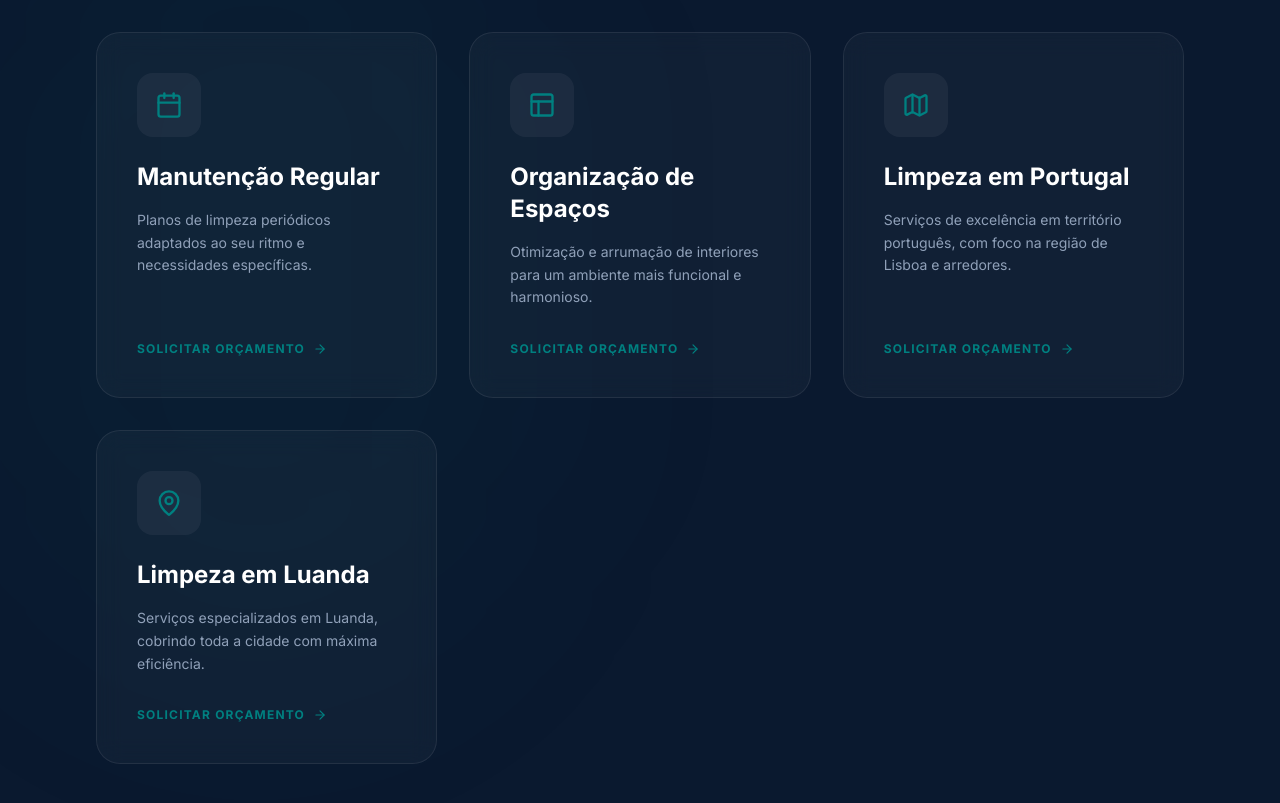
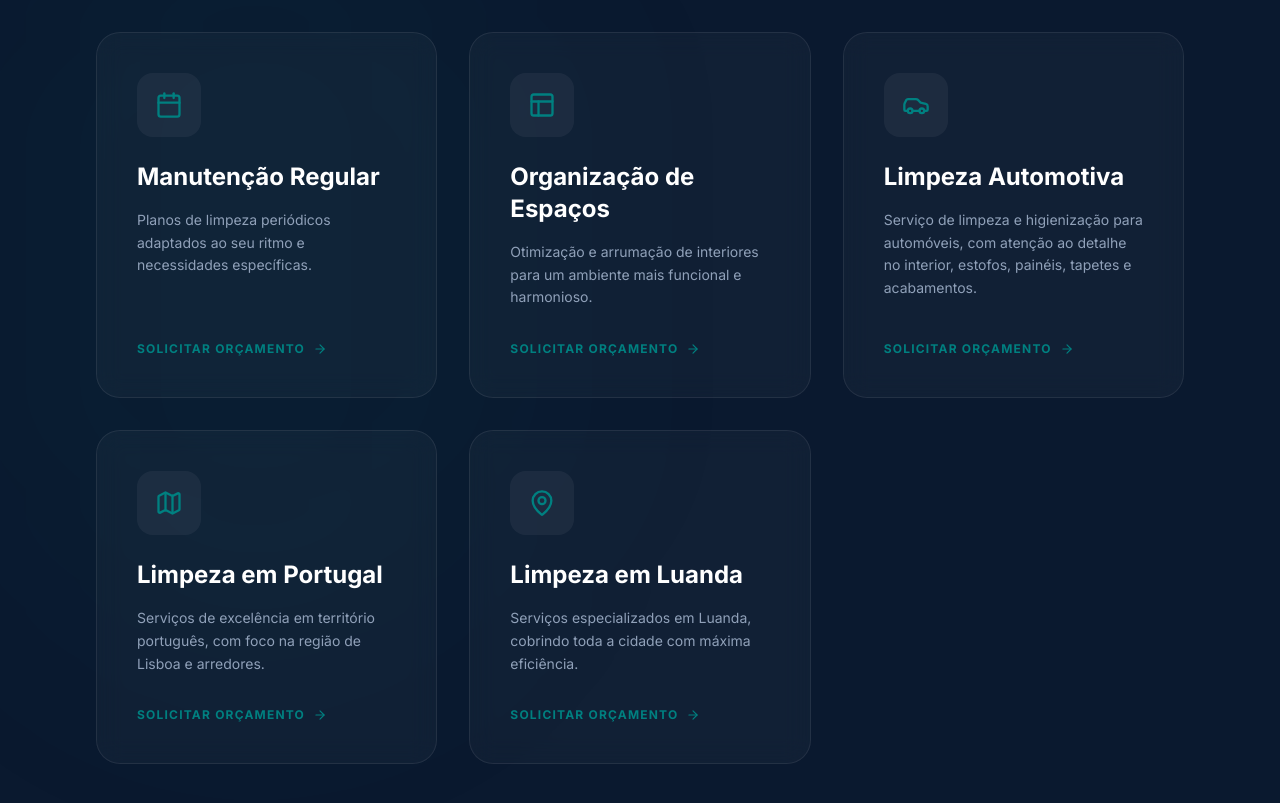
Before and after one commit to orliker/cleanb, a React (Vite) app: page / in a window 1280 px wide. Shown: the part 4652-5455 px from the top of the page. Built offline with nearby package versions, Linux system fonts and the light colour scheme; a web font is replaced by a local one.

Commit message:
Mejora de landing CleanB

```diff
--- a/src/components/Services.tsx
+++ b/src/components/Services.tsx
@@ -12,7 +12,8 @@ import {
   ArrowRight,
   Calendar,
   Layout,
-  Map
+  Map,
+  Car
 } from 'lucide-react';
 import { companyData } from '../data/companyData';
 
@@ -26,7 +27,8 @@ const iconMap: Record<string, React.ReactNode> = {
   MapPin: <MapPin size={28} />,
   Calendar: <Calendar size={28} />,
   Layout: <Layout size={28} />,
-  Map: <Map size={28} />
+  Map: <Map size={28} />,
+  Car: <Car size={28} />
 };
 
 const Services = () => {
@@ -71,8 +73,10 @@ const Services = () => {
               </p>
 
               <a
-                href={companyData.contact.whatsappLink}
+                href={`https://wa.me/351926114896?text=${encodeURIComponent(service.id === 'automotiva' ? 'Olá, gostaria de pedir um orçamento para limpeza automotiva.' : `Olá, gostaria de pedir um orçamento para ${service.title.toLowerCase()}.`)}`}
                 className="inline-flex items-center gap-2 text-[9px] md:text-xs font-bold uppercase tracking-widest text-brand-primary group-hover:gap-3 transition-all mt-auto"
+                target="_blank"
+                rel="noopener noreferrer"
               >
                 Solicitar orçamento
                 <ArrowRight size={14} />
--- a/src/data/companyData.ts
+++ b/src/data/companyData.ts
@@ -73,6 +73,12 @@ export const companyData = {
       title: "Organização de Espaços",
       description: "Otimização e arrumação de interiores para um ambiente mais funcional e harmonioso.",
       icon: "Layout"
+    },
+    {
+      id: "automotiva",
+      title: "Limpeza Automotiva",
+      description: "Serviço de limpeza e higienização para automóveis, com atenção ao detalhe no interior, estofos, painéis, tapetes e acabamentos.",
+      icon: "Car"
     },
     {
       id: "portugal",
```
Also changed, not shown: 5 other files (tests, documents, lock files or other folders).
